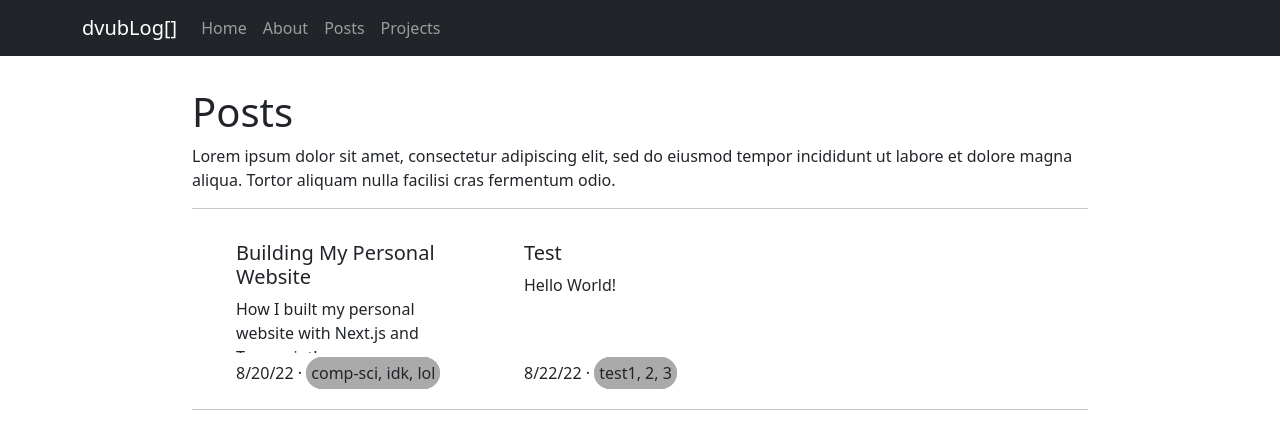
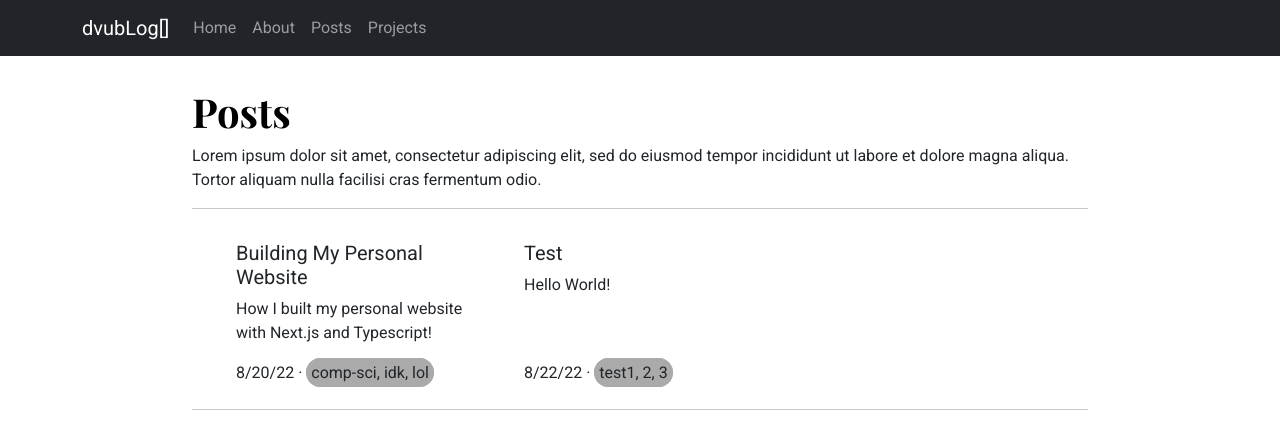
Before and after one commit to dvub/dvub-site, a Next.js app: page /posts in a window 1280 px wide. Shown: the top 428 px of the page. Built offline with nearby package versions, Linux system fonts and the light colour scheme.

Commit message:
added new fonts

```diff
--- a/styles/globals.css
+++ b/styles/globals.css
@@ -2,8 +2,6 @@ html,
 body {
   padding: 0;
   margin: 0;
-  font-family: -apple-system, BlinkMacSystemFont, Segoe UI, Roboto, Oxygen,
-    Ubuntu, Cantarell, Fira Sans, Droid Sans, Helvetica Neue, sans-serif;
 }
 
 @media (prefers-color-scheme: dark) {
@@ -15,9 +13,10 @@ body {
   from { opacity: 0; }
   to {opacity: 1; }
 }
-
-.vertical-center {
-  top: 50%;
-  -ms-transform: translateY(-50%);
-  transform: translateY(-50%);
+* {
+  font-family: 'Roboto';
 }
+h1 {
+  font-family: 'Playfair Display';
+  color: black
+}
```
